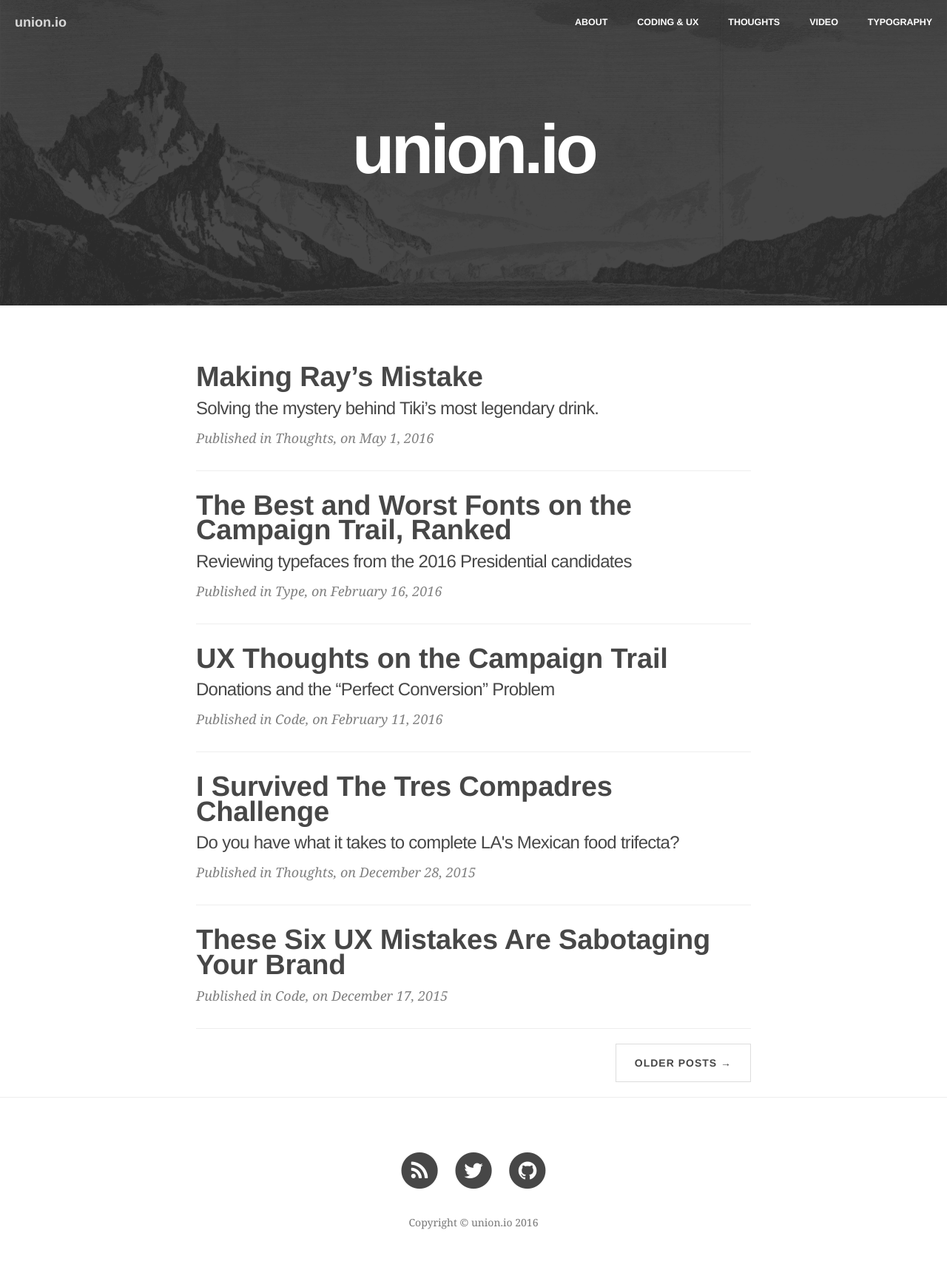
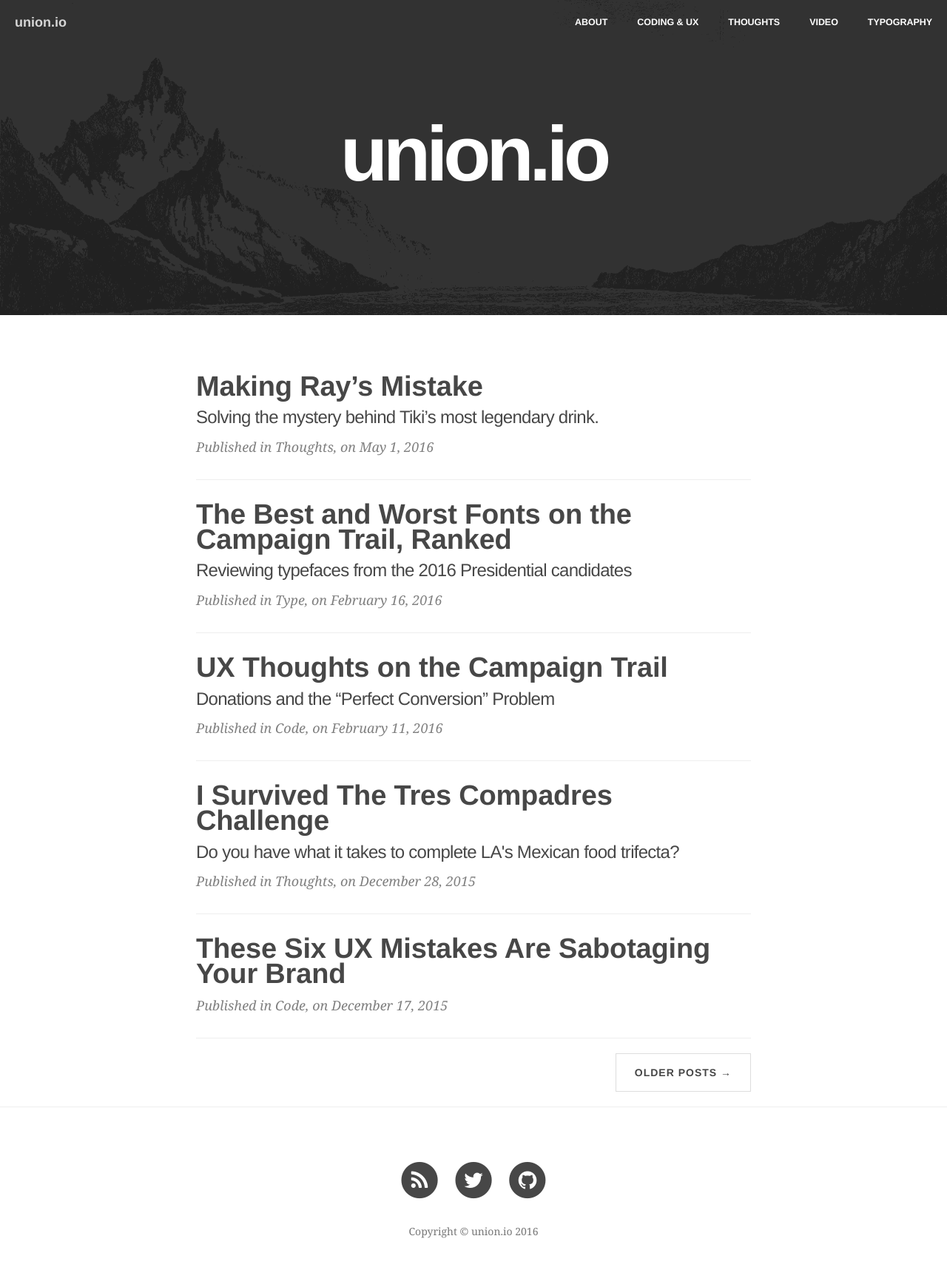
Before and after one commit to i-a-n/unionjkl, a Jekyll site: the page built from index.html, in a window 1280 px wide. Shown: the whole page at 74% size. Built offline with Jekyll 4.4.1, drawn with Linux system fonts in a browser that asks for light colours; nearby versions of some CDN libraries; some web fonts are replaced; the list of posts is cut into pages by our own code.

Commit message:
permissions updates and optimized bg image

```diff
--- a/css/clean-blog.css
+++ b/css/clean-blog.css
@@ -241,8 +241,8 @@
 @media only screen and (min-width: 768px) {
   .intro-header .site-heading h1,
   .intro-header .page-heading h1 {
-    font-size: 94px;
-    letter-spacing: -0.05em;
+    font-size: 105px;
+    letter-spacing: -6px;
   }
 }
 .intro-header .post-heading h1 {
--- a/less/clean-blog.less
+++ b/less/clean-blog.less
@@ -271,8 +271,8 @@
 		}
 		@media only screen and (min-width: 768px) {
 			h1 {
-				font-size: 94px;
-			    letter-spacing: -.05em;
+				font-size: 105px;
+			    letter-spacing: -6px;
 			}
 		}
 	}
```
Also changed, not shown: css/clean-blog.min.css, img/home-bg.png.
